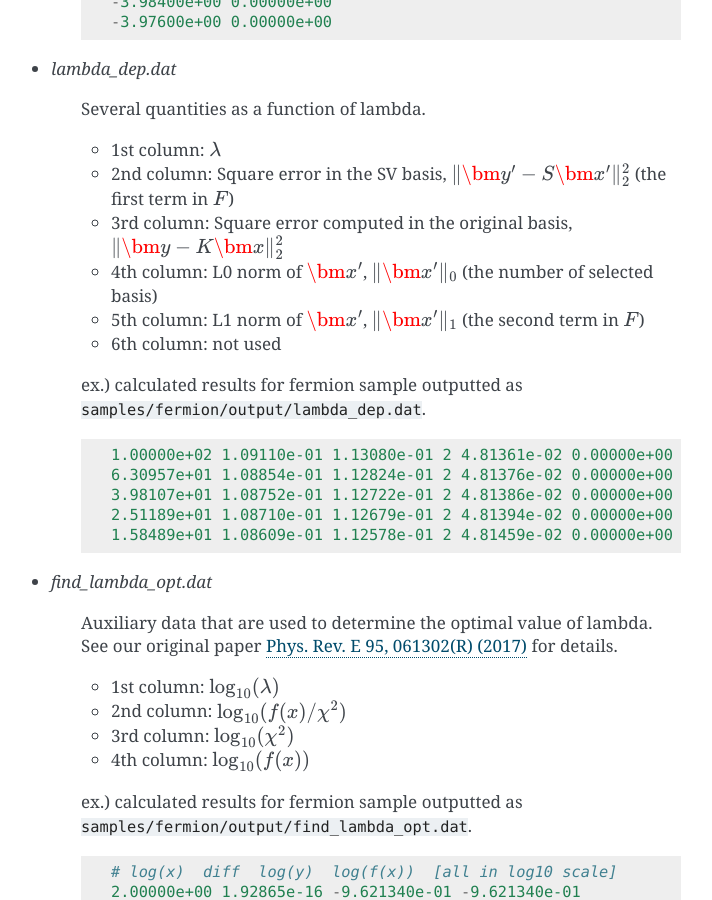
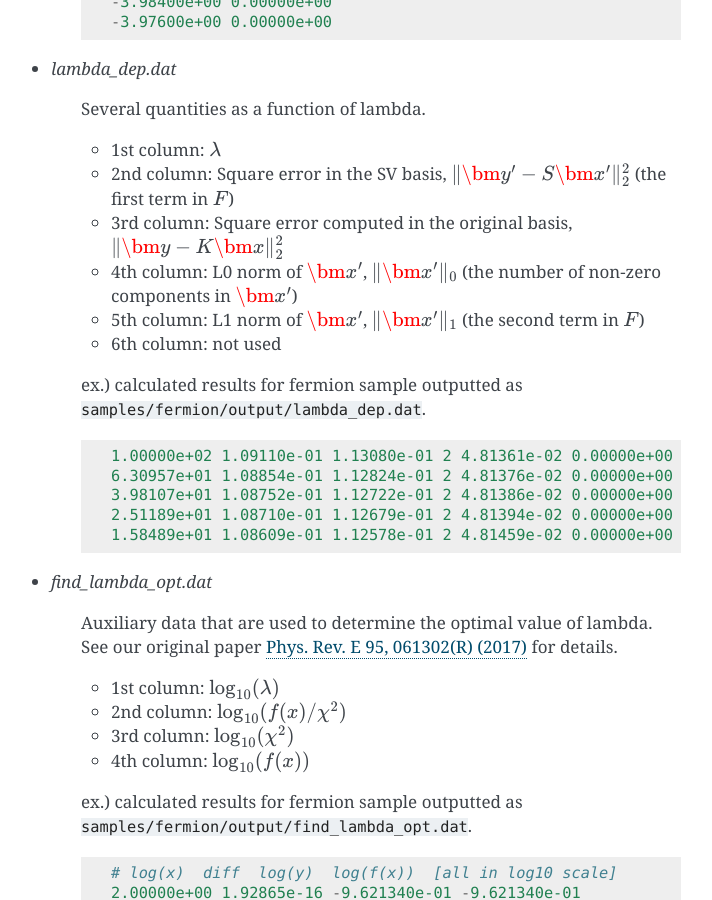
Before and after one commit to SpM-lab/SpM, a Sphinx documentation site: the page built from docs/manual/source/docs/outputfile.rst, in a window 1280 px wide and 900 px high, scrolled down 1276 px. Shown: the whole window, without its empty margins (399-1111 px from the left). Built offline with Sphinx 7.4.7, drawn with Linux system fonts in a browser that asks for light colours; formulas are drawn with MathJax 3.

Commit message:
Minor update in manual

```diff
--- a/docs/manual/source/docs/outputfile.rst
+++ b/docs/manual/source/docs/outputfile.rst
@@ -71,7 +71,7 @@ Some comments may be given at the header of files (lines beginning with '#').
     * 1st column: :math:`\lambda`
     * 2nd column: Square error in the SV basis, :math:`\| \bm{y}'-S\bm{x}' \|_2^2` (the first term in :math:`F`)
     * 3rd column: Square error computed in the original basis, :math:`\| \bm{y}-K\bm{x} \|_2^2`
-    * 4th column: L0 norm of :math:`\bm{x}'`, :math:`\| \bm{x}' \|_0` (the number of selected basis)
+    * 4th column: L0 norm of :math:`\bm{x}'`, :math:`\| \bm{x}' \|_0` (the number of non-zero components in :math:`\bm{x}'`)
     * 5th column: L1 norm of :math:`\bm{x}'`, :math:`\| \bm{x}' \|_1` (the second term in :math:`F`)
     * 6th column: not used
 
```
